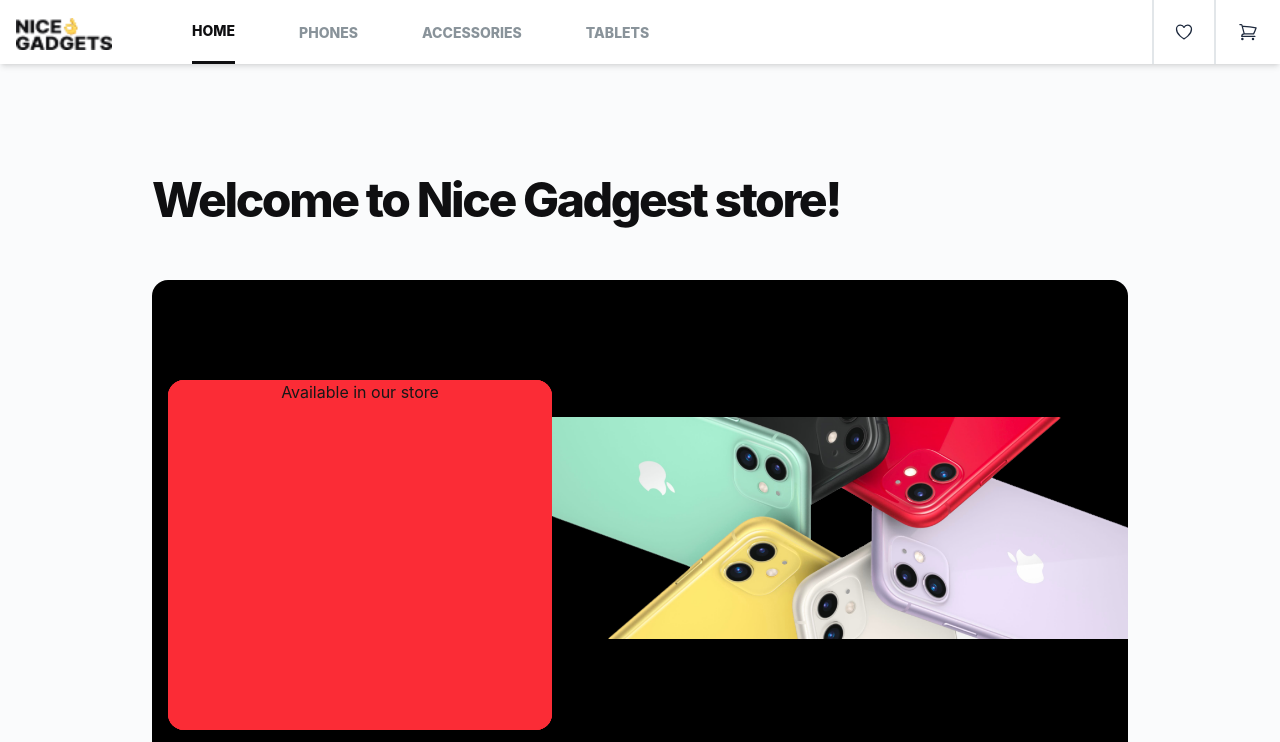
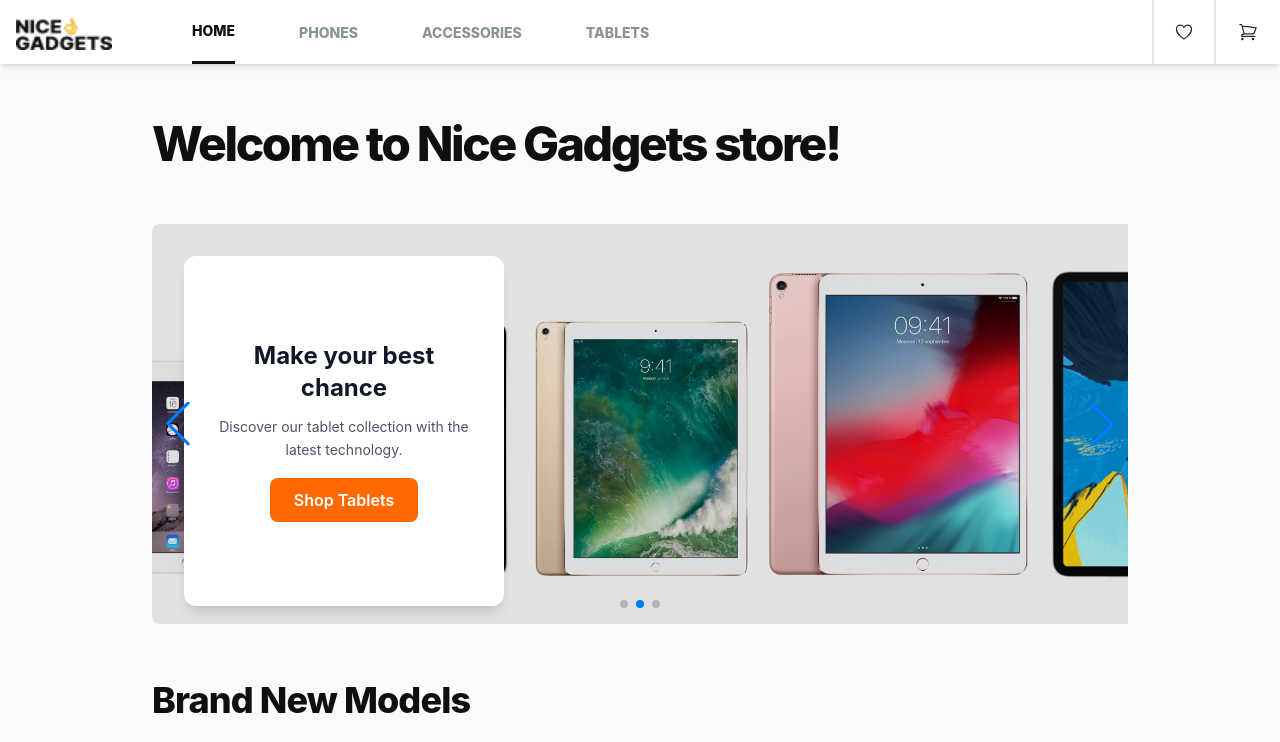
Before and after one commit to 14lucas-mendes/nice-gadgets, a Next.js app: page / in a window 1280 px wide. Shown: the top 742 px of the page. Built offline with nearby package versions, Linux system fonts and the light colour scheme; no server answers.

Commit message:
gerado componete slider para controlar os banners

```diff
--- a/package.json
+++ b/package.json
@@ -13,7 +13,8 @@
     "framer-motion": "^12.23.12",
     "next": "15.4.5",
     "react": "19.1.0",
-    "react-dom": "19.1.0"
+    "react-dom": "19.1.0",
+    "swiper": "^12.0.2"
   },
   "devDependencies": {
     "@eslint/eslintrc": "^3",
--- a/src/app/page.tsx
+++ b/src/app/page.tsx
@@ -4,6 +4,8 @@ import Container from "@/components/Container";
 import ShopyCategory from "@/components/ShopyCategory";
 import { getTop10Products, getTopYearProducts } from "@/utils/products";
 import CardHotPrice from "@/components/CardHotPrice";
+import Loading from "./loading";
+import { Suspense } from "react";
 
 
 
@@ -14,10 +16,12 @@ export default async function Home() {
 
     return (
         <Container>
+            <Suspense fallback={<Loading />}>
             <Slider />
             <CardNewModels products={productsByYear} />
             <ShopyCategory />
             <CardHotPrice products={products} />
+            </Suspense>
         </Container>
 
     )
--- a/src/components/HeadingCard/index.tsx
+++ b/src/components/HeadingCard/index.tsx
@@ -5,7 +5,7 @@ type HeadingCardProps = {
 
 export function HeadingCard({children, as: Tag}: HeadingCardProps) {
     const headingClass = {
-        h1: 'text-5xl tracking-tighter font-extrabold py-14',
+        h1: 'text-5xl tracking-tighter font-extrabold',
         h2: 'text-4xl tracking-tight font-extrabold',
         h3: 'text-3xl font-medium',
         h4: 'text-2xl font-normal',
--- /dev/null
+++ b/src/components/Slider/Slider.css
@@ -0,0 +1,54 @@
+        /* Estilização das setas de navegação */
+        .swiper-button-next,
+        .swiper-button-prev {
+          background: transparent;
+          width: 40px;
+          height: 40px;
+          transition: all 0.3s ease;
+        }
+
+        .swiper-button-next:hover,
+        .swiper-button-prev:hover {
+          transform: scale(1.1);
+        }
+
+        .swiper-button-next::after,
+        .swiper-button-prev::after {
+          font-size: 30px;
+          color: #3b82f6;
+          font-weight: bold;
+        }
+
+        /* Estilização da paginação (bolinhas) */
+        .swiper-pagination {
+          bottom: 10px !important;
+        }
+
+        .swiper-pagination-bullet {
+          width: 10px;
+          height: 10px;
+          background: #d1d5db;
+          opacity: 1;
+          transition: all 0.3s ease;
+        }
+
+        .swiper-pagination-bullet-active {
+          background: #3b82f6;
+          width: 10px;
+          height: 10px;
+        }
+
+        /* Garantir que os slides não se sobreponham */
+        .swiper-slide {
+          opacity: 0 !important;
+          transition: opacity 0.3s ease;
+        }
+
+        .swiper-slide-active {
+          opacity: 1 !important;
+        }
+
+        /* Ajuste do container do swiper */
+        .mySwiper {
+          padding: 20px 0;
+        }
--- a/src/components/Slider/index.tsx
+++ b/src/components/Slider/index.tsx
@@ -1,91 +1,104 @@
 'use client'
 
-import Image from "next/image";
-import { useEffect, useState } from "react"
-import { HeadingCard } from "../HeadingCard";
-import type { Slider } from "@/types/Slider";
+import { Swiper, SwiperSlide } from "swiper/react"
+import { Autoplay, Pagination, Navigation, EffectFade } from "swiper/modules"
+
+import "./Slider.css"
+import "swiper/css"
+import "swiper/css/pagination"
+import "swiper/css/navigation"
+import "swiper/css/effect-fade"
+
+import Image from "next/image"
+import { HeadingCard } from "../HeadingCard"
+import Link from "next/link"
+
 
 export default function Slider() {
-    const [currentSlide, setCurrentSlide] = useState(0);
 
     const slider = [
     {
       id: 1,
       src: "/img/layout/banner-phones.png",
       alt: "phones",
-        description: "See our special offers" // Corrigido o typo em "Se"
+      title: "See our special offers",
+      description: "Check out the best deals on smartphones with incredible prices!",
+      buttonText: "Shop Phones",
+      buttonLink: "/phones"
     },
     {
       id: 2,
       src: "/img/layout/banner-tablets.png",
       alt: "tablets",
-        description: "Make your best chance"
+      title: "Make your best chance",
+      description: "Discover our tablet collection with the latest technology.",
+      buttonText: "Shop Tablets",
+      buttonLink: "/tablets"
     },
     {
       id: 3,
       src: "/img/layout/banner-accessories.png",
       alt: "accessories",
-        description: "Available in our store" // Corrigido o typo em "Avaliables"
+      title: "Available in our store",
+      description: "Find the perfect accessories to complement your devices.",
+      buttonText: "Shop Accessories",
+      buttonLink: "/accessories"
     }
 ]
 
 
-    const handleNextSlide = () => {
-        const nextSlide = currentSlide === slider.length - 1 ? 0 : currentSlide + 1;
-        setCurrentSlide(nextSlide);
-    }
-
-    const handlePrevSlide = () => {
-        const prevSlide = currentSlide === 0 ? slider.length - 1 : currentSlide - 1;
-        setCurrentSlide(prevSlide);
-    }
-
-
-    useEffect(() => {
-        const interval = setInterval(() => {
-            handleNextSlide();
-        }, 6000);
-
-        return () => clearInterval(interval);
-    })
-
     return (
-        <div className="max-w-screen w-full ">
-            <HeadingCard as="h1">Welcome to Nice Gadgest store!</HeadingCard>
-            <div className="flex relative aspect-video bg-black
-            sm:rounded-[8px]
-            md:rounded-[12px]
-            lg:rounded-[16px]"
+        <div className="w-full relative">
+            <div className="mb-14">
+                <HeadingCard as="h1">Welcome to Nice Gadgets store!</HeadingCard>
+            </div>
+            <Swiper
+                modules={[Autoplay, Pagination, Navigation, EffectFade]}
+                spaceBetween={0}
+                slidesPerView={1}
+                navigation
+                pagination={{ clickable: true }}
+                autoplay={{ delay: 5000, disableOnInteraction: false }}
+                loop={true}
+                effect="fade"
+                className="mySwiper"
             >
-                {slider.map((slide, index) => (
-                <div key={slide.id} className="flex absolute w-full h-full items-center">
-                    <div className="w-[40%] h-[350px] bg-red-500 ml-4 sm:rouded-[8px] md:rounded-[12px] lg:rounded-[16px]">
-                        <p className="flex justify-center items-center">{slide.description}</p>
-                    </div>
-                    <div className="w-[60%] h-[50%] right-0">
+        {slider.map((slide) => (
+          <SwiperSlide key={slide.id}>
+            <div className="relative w-full sm:w-[490px] sm:h-[189px] md:w-[1040px] md:h-[400px] mx-auto">
+              {/* Imagem de fundo */}
               <Image
                 src={slide.src}
                 alt={slide.alt}
-                    width={600}
-                    height={600}
-                    objectFit="cover"
-                    className={`object-cover transition-opacity duration-700 ease-in-out
-                        ${index === currentSlide ? ' opacity-100' : ' opacity-0'}`}
+                fill
+                className="object-cover rounded-lg"
+                priority={slide.id === 1}
               />
+
+              {/* Overlay escuro para melhor legibilidade */}
+              <div className="absolute inset-0 bg-black/10 rounded-lg" />
+
+              {/* Card com conteúdo - posicionado no canto superior esquerdo */}
+              <div className="absolute top-4 left-4 md:top-8 md:left-8">
+                <div className="bg-white rounded-xl shadow-lg p-4 md:p-6 w-[200px] sm:w-[220px] md:w-[320px] md:h-[350px] flex flex-col items-center text-center justify-center">
+                  <h2 className="text-lg md:text-2xl font-bold text-gray-900 mb-2 md:mb-3">
+                    {slide.title}
+                  </h2>
+                  <p className="text-gray-600 text-xs md:text-sm mb-3 md:mb-4 leading-relaxed">
+                    {slide.description}
+                  </p>
+                  <Link
+                    href={slide.buttonLink}
+                    className="inline-block bg-orange-500 hover:bg-orange-600 text-white font-semibold px-4 md:px-6 py-2 md:py-2.5 rounded-lg transition-colors duration-300 text-sm md:text-base"
+                  >
+                    {slide.buttonText}
+                  </Link>
                 </div>
               </div>
+            </div>
+          </SwiperSlide>
         ))}
-            </div>
-            <div className="flex justify-center z-10 space-x-2 mt-4">
-                {slider.map((_, index) => (
-                    <button
-                        key={index}
-                        className={`w-3.5 h-1 ${currentSlide === index ? 'bg-[#0F0F11]' : 'bg-[#E2E6E9]'}`}
-                        onClick={() => setCurrentSlide(index)}
-                    >
-                    </button>
-                ))}
-            </div>
+      </Swiper>
         </div>
     )
 }
```
Also changed, not shown: 1 other file (tests, documents, lock files or other folders). Lines whose indentation alone changed are shown as unchanged.
